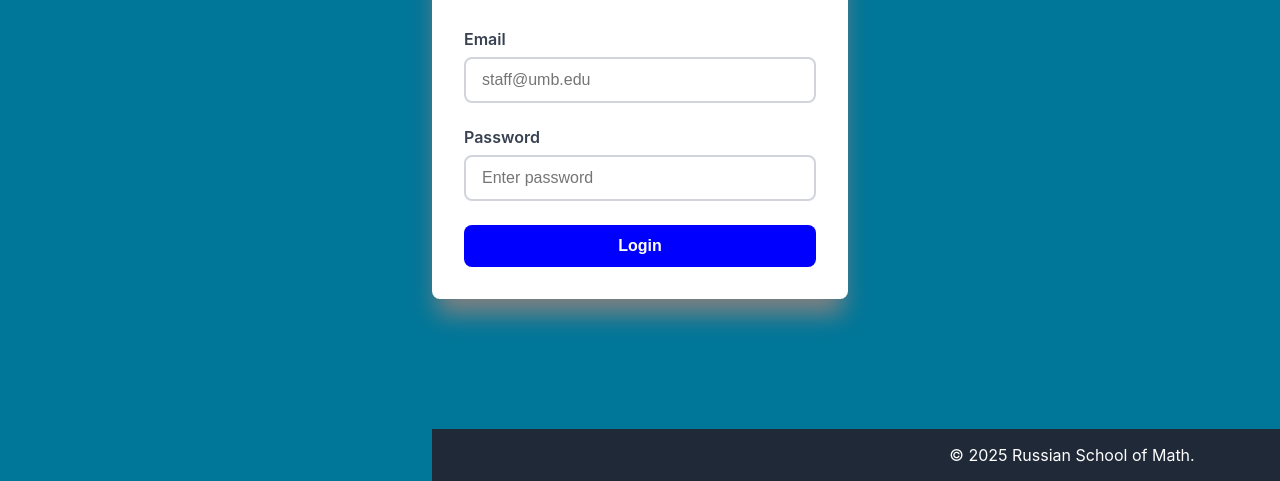
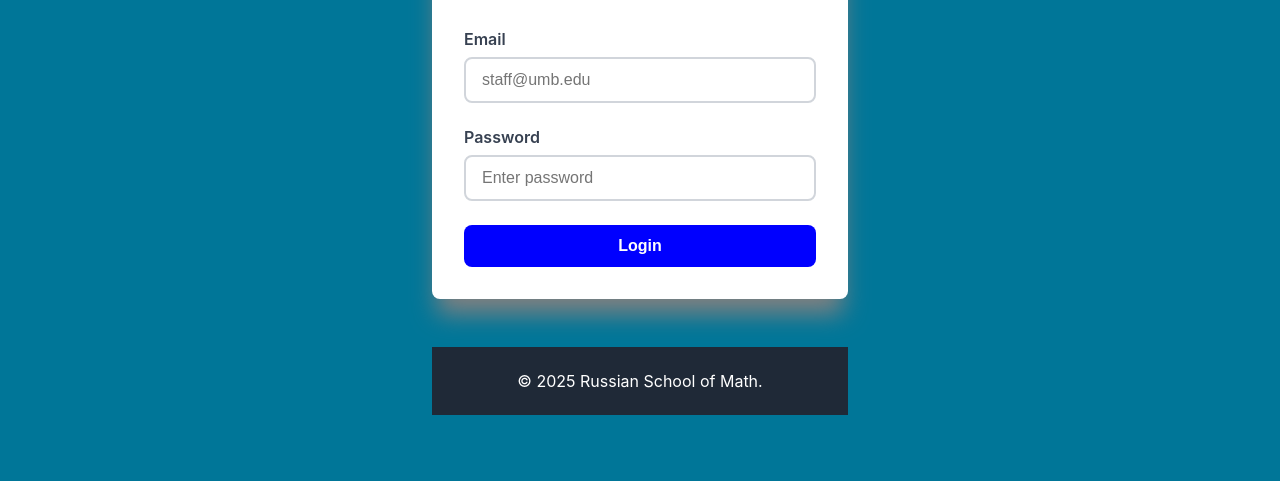
Before and after one commit to nataliedemoura/RSMfindITSolution, a plain HTML site: page login.html in a window 1280 px wide. Shown: the part 319-800 px from the top of the page. Drawn offline with nearby package versions, Linux system fonts and the light colour scheme; no server answers.

Commit message:
Update login.html

```diff
--- a/login.html
+++ b/login.html
@@ -46,7 +46,7 @@
         </div>
     </div>
 
-    <footer style="position: fixed; bottom: 0; width: 100%; background-color: #1f2937; color: white; padding: 1rem; text-align: center;">
+    <footer>
         <p>&copy; 2025 Russian School of Math.</p>
     </footer>
 
```
